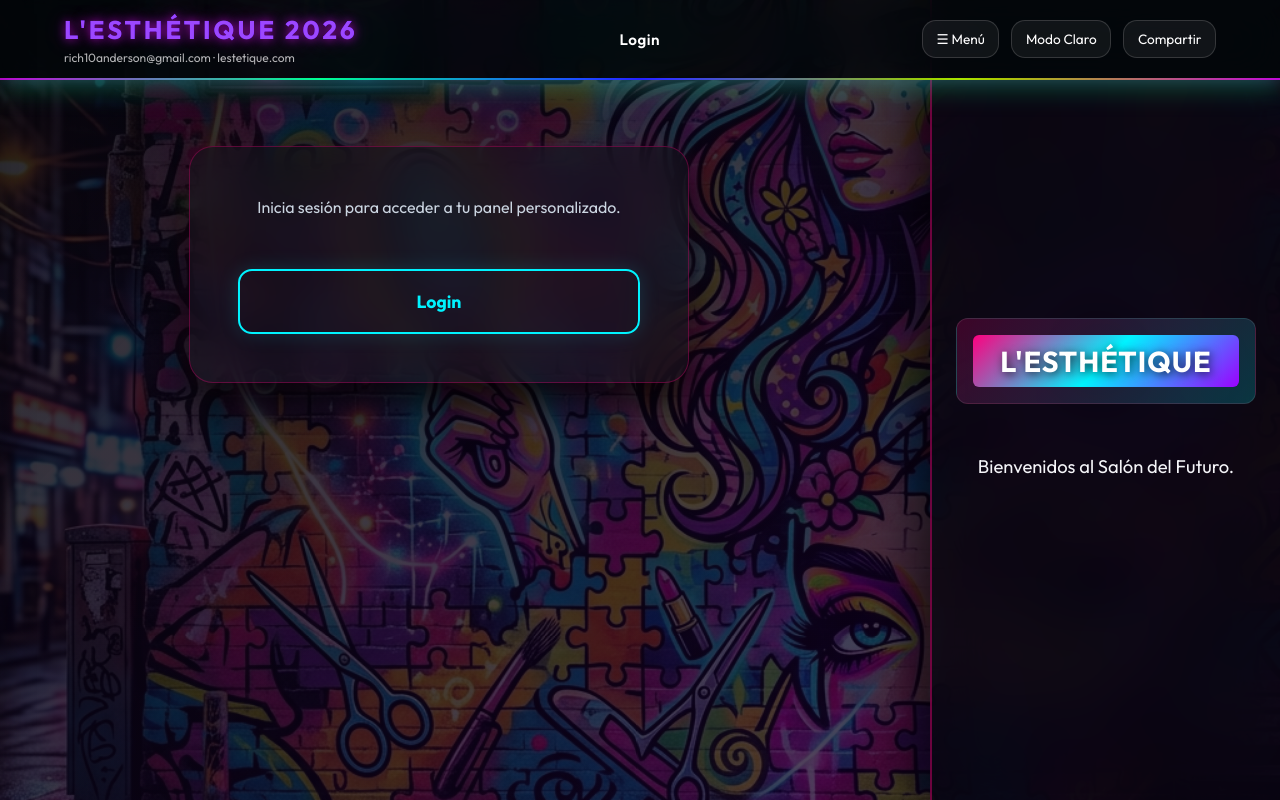
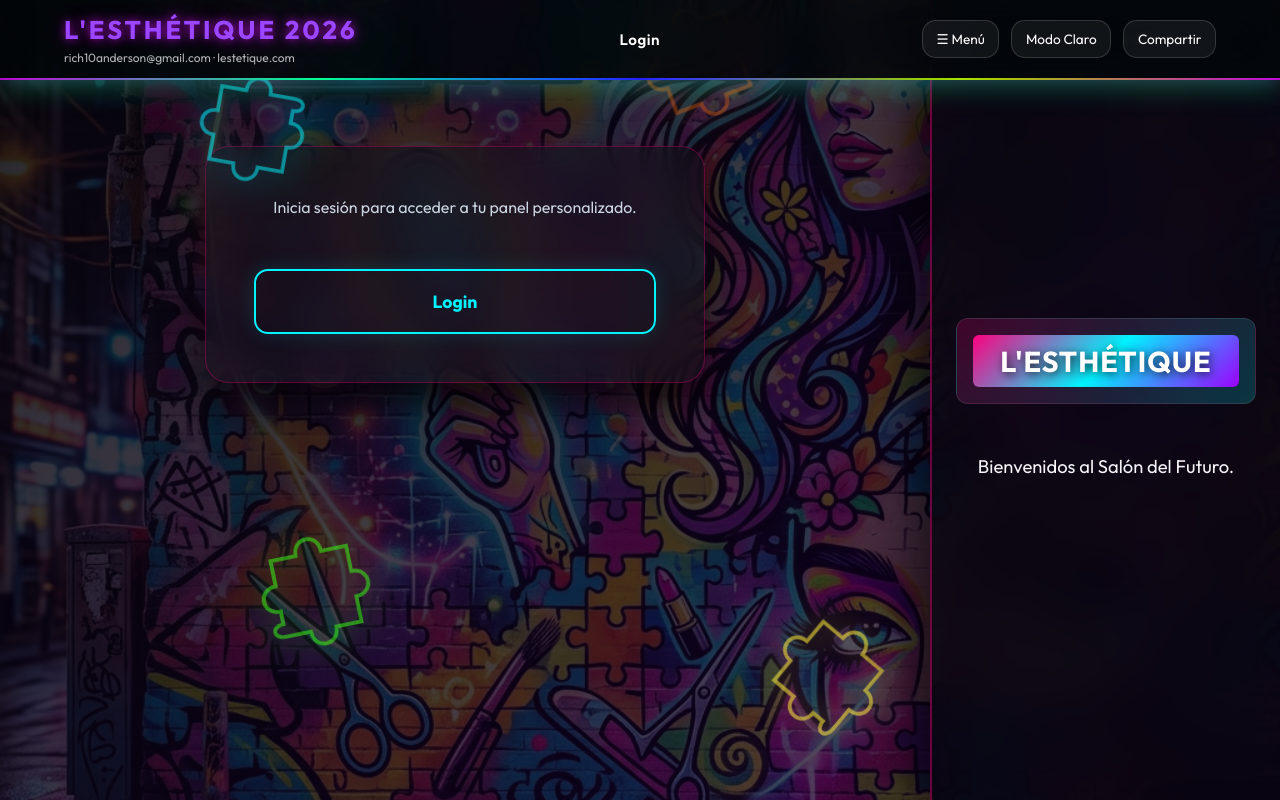
Before and after one commit to rich10anderson-ops/PIM4-Richard-Gonzalez, a React (Vite) app: page / in a window 1280 px wide. Built offline with nearby package versions, Linux system fonts and the light colour scheme; no server answers; the HTML template or start-up script is replaced by a standard one.

Commit message:
feat: añadir animación de rompecabezas en la pantalla de inicio

```diff
--- a/src/App.css
+++ b/src/App.css
@@ -1351,3 +1351,39 @@
     flex-direction: column;
   }
 }
+
+/* ===============================
+   Puzzle Animation (Lobby)
+=============================== */
+.puzzle-container {
+  position: fixed;
+  top: 0; left: 0; right: 0; bottom: 0;
+  pointer-events: none;
+  z-index: 1;
+  overflow: hidden;
+}
+.puzzle-piece {
+  position: absolute;
+  width: 120px;
+  height: 120px;
+  opacity: 0.5;
+  filter: drop-shadow(0 0 15px currentColor);
+  animation: floatPuzzle 15s ease-in-out infinite alternate;
+}
+.puzzle-piece path {
+  fill: none;
+  stroke: currentColor;
+  stroke-width: 3;
+}
+.piece-1 { top: 10%; left: 15%; color: #00f3ff; animation-delay: 0s; transform: scale(1.2); }
+.piece-2 { top: 40%; left: 75%; color: #ff007f; animation-delay: -2s; transform: scale(0.8); }
+.piece-3 { top: 70%; left: 20%; color: #39ff14; animation-delay: -4s; transform: scale(1.1); }
+.piece-4 { top: 25%; left: 85%; color: #9d00ff; animation-delay: -6s; transform: scale(0.9); }
+.piece-5 { top: 80%; left: 60%; color: #ffeb3b; animation-delay: -3s; transform: scale(1); }
+.piece-6 { top: 5%; left: 50%; color: #ff6600; animation-delay: -7s; transform: scale(1.3); }
+
+@keyframes floatPuzzle {
+  0% { transform: translateY(0) rotate(0deg) scale(1); opacity: 0.3; }
+  50% { opacity: 0.6; }
+  100% { transform: translateY(-40px) rotate(360deg) scale(1.1); opacity: 0.3; }
+}
```
